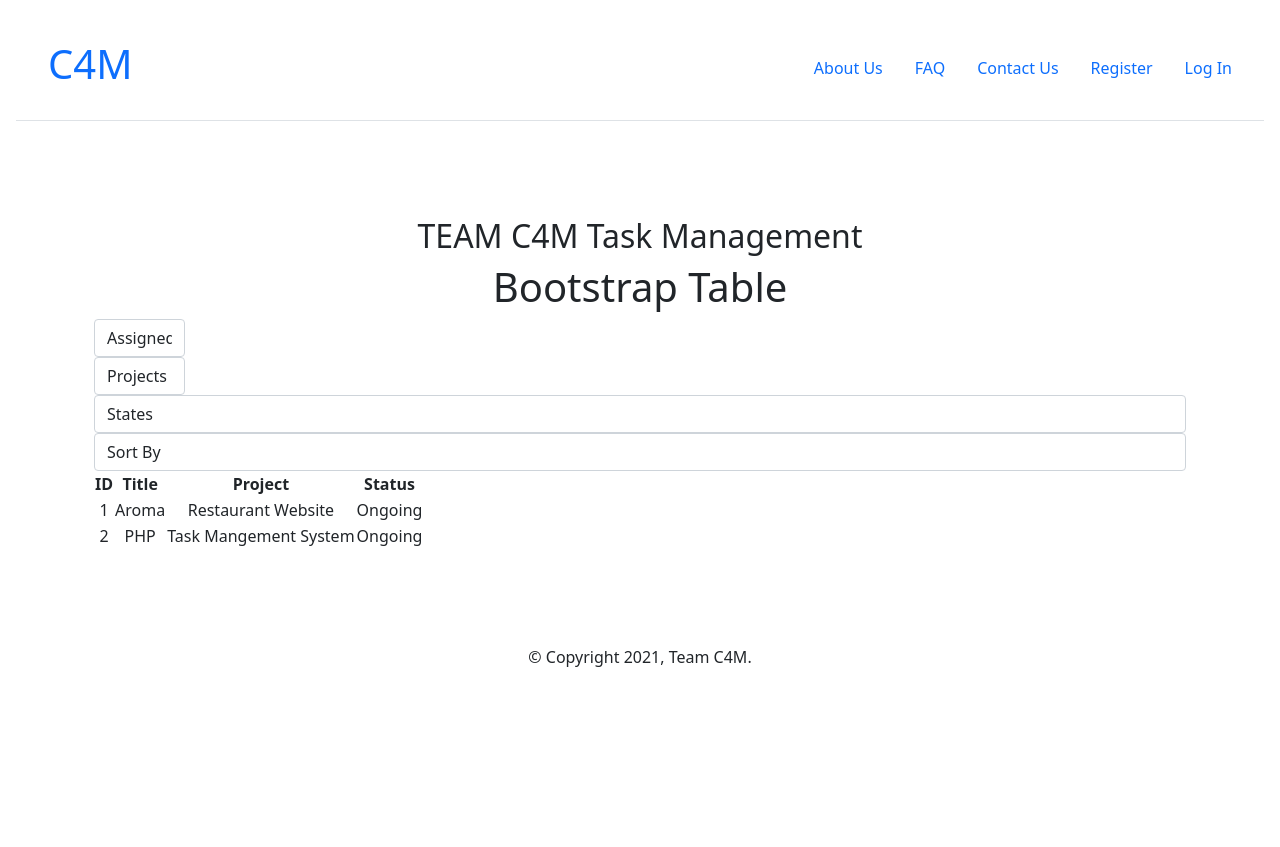
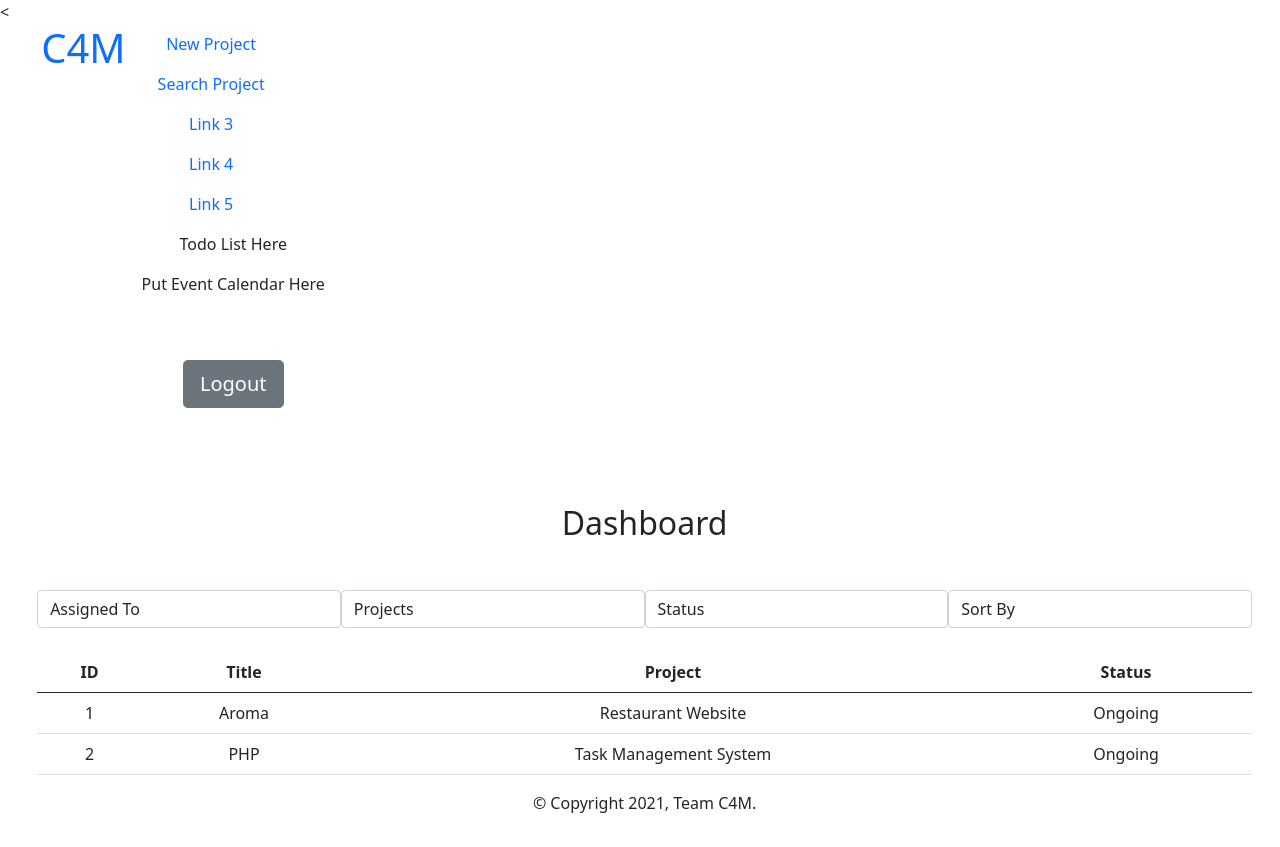
Before and after one commit to Mihoko1/cm4-taskmanagement, a PHP site: page /views/task-board.php in a window 1280 px wide. Before the commit the page ends 667 px from the top, so only its background shows below. Run offline with PHP 8.4, Linux system fonts and the light colour scheme.

Commit message:
Connect to boostrap and set up table but not the sidebar nav

```diff
--- a/style/global.css
+++ b/style/global.css
@@ -33,3 +33,5 @@
     font-size: 1.2em;
     font-weight: bold;
 }
+
+/*****Task-Board Sidebar****/
--- a/views/partials/sidebar.php
+++ b/views/partials/sidebar.php
@@ -1,22 +1,53 @@
 <?php
 
 // The insertSidebar() function creates a sidebar and navigation menu plus related elements. The function will accept 1 argument as parameter: Navigation menu items (associative array). If no arguments are supplied, the function will use its own default values. The function outputs the HTML code for the footer.
-function insertSidebar($navItemsParam = ['New Project' => '/views/createproject.php',
-                                        'Search Project' => '/views/searchprojects.php']) {
+function insertSidebar($pageTitleParam = 'Task Management',
+                        $navItemsParam = ['New Project' => '/views/createproject.php',
+                                        'Search Project' => '/views/searchprojects.php',
+                                        'Link 3' => '/views/link3.php',
+                                        'Link 4' => '/views/Link4.php',
+                                        'Link 5' => '/views/Lnk5.php'],
+                       $cssPathParam = '../style/global.css',
+                       $jsPathParam = '',
+                       $bootstrapCssPathParam = '../css/bootstrap.min.css',
+                       $bootstrapJsPathParam = '../js/bootstrap.min.js')  {
 
+
+    $pageTitle = $pageTitleParam;
     $navItems = $navItemsParam;
+    $cssPath = $cssPathParam;
+    $jsPath = $jsPathParam;
+    $bootstrapCssPath = $bootstrapCssPathParam;
+    $bootstrapJsPath = $bootstrapJsPathParam;
     $navListItemsString = '';
 
-    // Create the navigation menu list items HTML code
-    foreach ($navItems as $linkName => $Uri) {
-        $navListItemsString .= "<li><a href=\"$Uri\">$linkName</a></li>";
-    }
+        // Create the navigation menu list items HTML code
+        foreach ($navItems as $linkName => $Uri) {
+            $navListItemsString .= "<li class=\"nav-item \"><a class=\"nav-link\" href=\"$Uri\">$linkName</a></li>";
+        }
 
     echo <<<SIDEBAR
-
-    <aside>
-        <nav>
-            <ul>
+    <!DOCTYPE html>
+    <html lang="en">
+    <head>
+        <meta charset="UTF-8">
+        <meta http-equiv="X-UA-Compatible" content="IE=edge">
+        <meta name="viewport" content="width=device-width">
+        <script type="text/javascript" src="$jsPath"></script>
+        <link rel="stylesheet" href="$cssPath" />
+        <link rel="stylesheet" href="$bootstrapCssPath" />
+        <script type="text/javascript" src="$bootstrapJsPath"></script>
+        <title>$pageTitle</title>
+    </head>
+    <<body class="d-flex h-100 text-center">
+    <div class="cover-container d-flex w-100 h-100 p-3 mx-auto flex-column">
+    <header class="nav ">
+        <h1><a class="nav-link" href="../../.index.php">
+                    C4M
+                </a></h1>
+    <div class="wrapper">
+        <nav id="sidebar" class="navbar navbar-light ">
+            <ul class="list-unstyled components nav flex-column">
                 $navListItemsString
             </ul>
         </nav>
@@ -26,11 +57,13 @@ function insertSidebar($navItemsParam = ['New Project' => '/views/createproject.
         <div>
             <p>Put Event Calendar Here</p>
         </div>
-    </aside>
+        <div>
+         <a class="btn btn-secondary btn-lg my-5" href="./index.php" role="button"> Logout</a>
+        </div>
+    </header>
 
     SIDEBAR;
 
 }
 
-
 ?>
--- a/views/task-board.php
+++ b/views/task-board.php
@@ -1,45 +1,38 @@
 <?php
-
 require("./partials/header.php");
-insertHeader();
+require("./partials/sidebar.php");
+insertSidebar();
 ?>
     <!--Main Start Here-->
     <!--Content Start here-->
-<main class = "container container-login text-center my-5">
-    <div class=" my-5">
-        <h2>TEAM C4M Task Management</h2>
-        <div class="container">
-            <h1>Bootstrap Table</h1>
-
-            <div id="toolbar" class = "col-1">
+<main>
+    <h2 class="my-md-5">Dashboard</h2>
+        <div class="container-fluid ">
+                <div class = "d-lg-flex pb-2 justify-content-end">
+                    <div  class = "col-sm-2 d-inline-flex flex-fill" >
                         <select class="form-control">
                             <option value="">Assigned To</option>
                         </select>
                     </div>
-            <div id="toolbar" class = "col-1">
+                    <div  class = "col-sm-2 d-inline-flex flex-fill">
                         <select class="form-control">
                             <option value="">Projects</option>
                         </select>
                     </div>
-            <div id="toolbar">
+                    <div  class="col-sm-2 d-inline-flex flex-fill">
                         <select class="form-control">
-                    <option value="">States</option>
+                            <option value="">Status</option>
                         </select>
                     </div>
-            <div id="toolbar">
+                    <div  class="col-sm-2 d-inline-flex flex-fill">
                         <select class="form-control">
                             <option value="">Sort By</option>
                         </select>
                     </div>
+                </div>
+            <p></p>
 
-            <table id="table"
-                   data-toggle="table"
-                   data-search="true"
-                   data-filter-control="true"
-                   data-show-export="true"
-                   data-click-to-select="true"
-                   data-toolbar="#toolbar"
-                   class="table-responsive">
+                <table class="table">
                     <thead>
                     <tr>
                         <th data-field="id" >ID</th>
@@ -59,7 +52,7 @@ insertHeader();
                     <tr>
                         <td> 2</td>
                         <td>PHP</td>
-                    <td>Task Mangement System</td>
+                        <td>Task Management System</td>
                         <td>Ongoing</td>
                     </tr>
                     </tbody>
```
Lines whose indentation alone changed are shown as unchanged.
